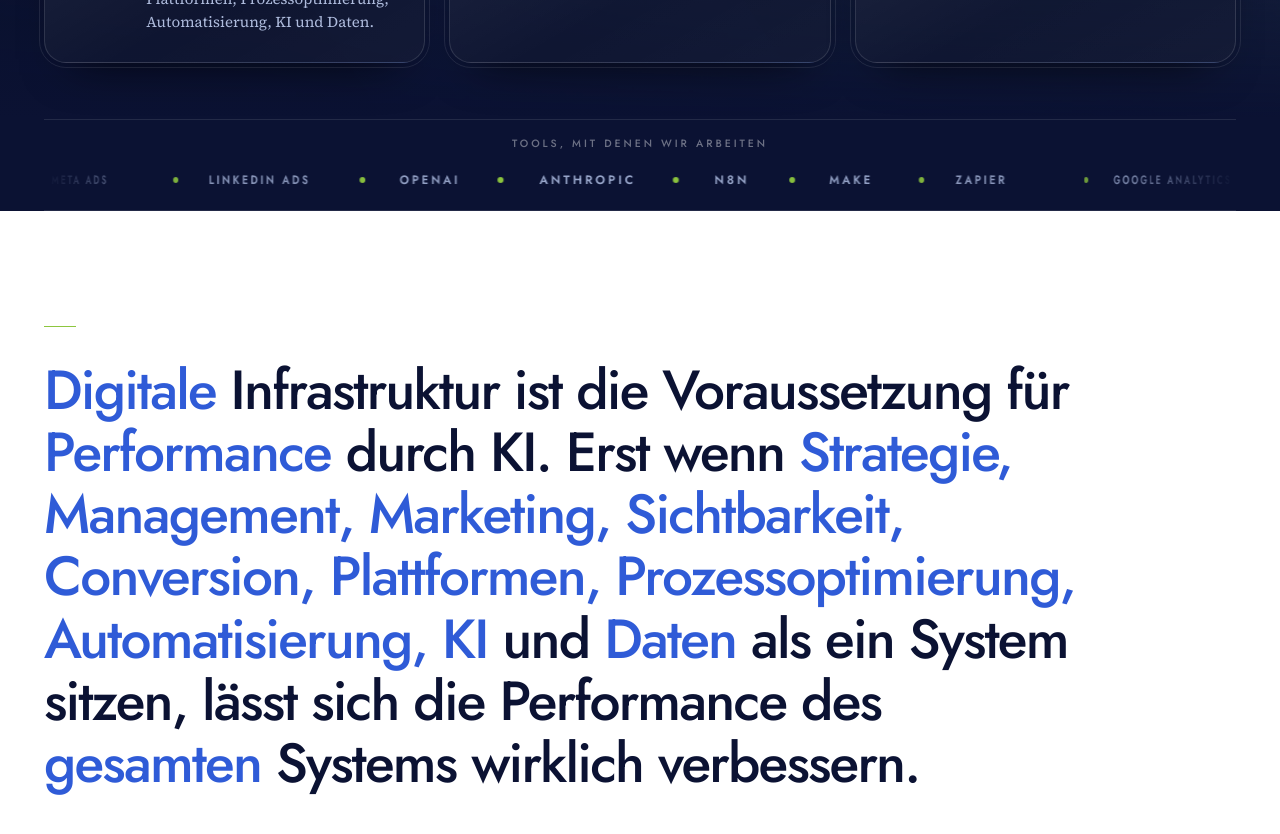
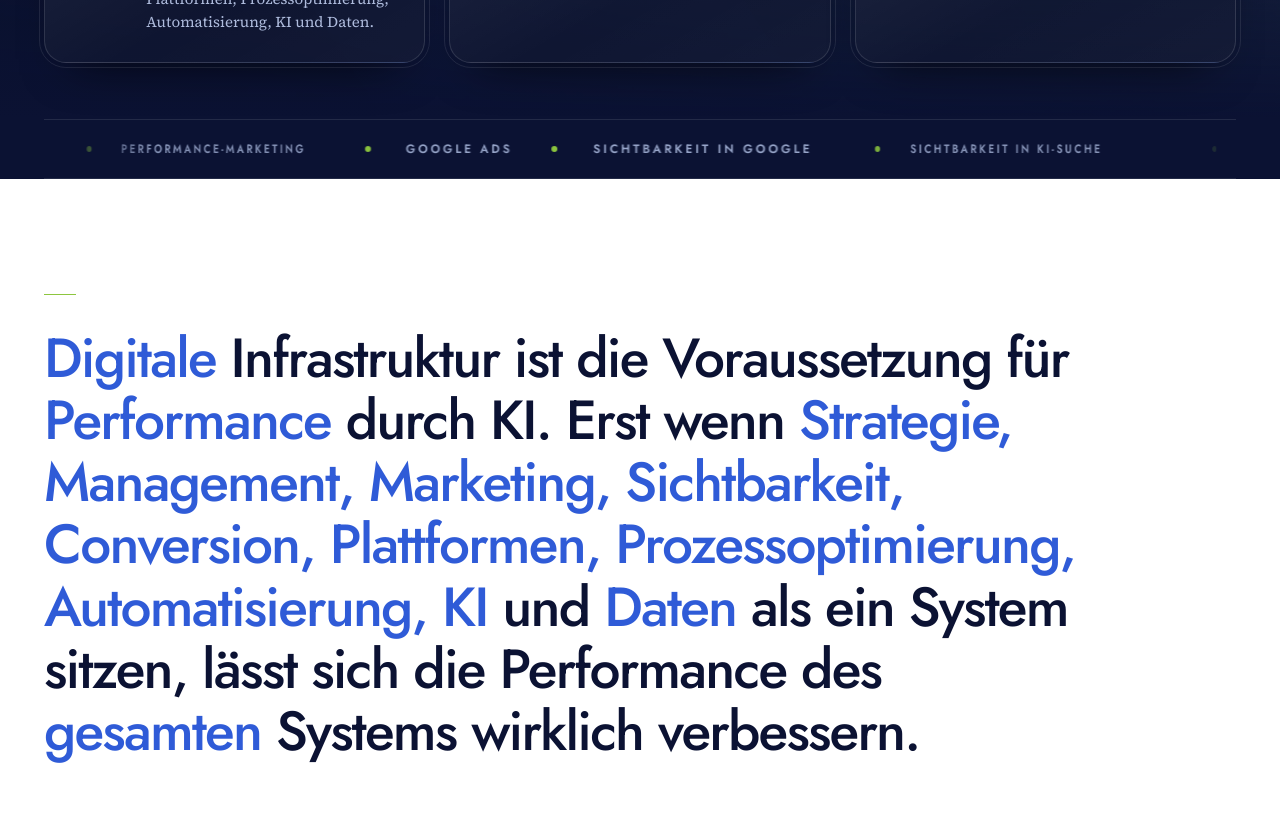
Before and after one commit to nizarladouz/Ladouz-Digital, a Next.js app in the folder ladouz-digital/: page / in a window 1280 px wide. Shown: the part 880-1714 px from the top of the page. Built offline with nearby package versions, Linux system fonts and the light colour scheme.

Commit message:
Revert tools marquee to offer marquee

```diff
--- a/ladouz-digital/app/page.tsx
+++ b/ladouz-digital/app/page.tsx
@@ -187,10 +187,9 @@ const heroFakten = [
 const instrumentKnoten = ["Strategie", "Management", "Marketing", "Sichtbarkeit", "Conversion", "Plattformen", "Prozessoptimierung", "Automatisierung", "KI", "Daten"];
 
 const laufband = [
-  "Google Ads", "Meta Ads", "LinkedIn Ads",
-  "OpenAI", "Anthropic", "n8n", "Make", "Zapier",
-  "Google Analytics", "Search Console", "Tag Manager",
-  "Notion", "HubSpot", "Salesforce", "Stripe", "Shopify", "WordPress", "Webflow",
+  "Digitale Strategie", "Performance-Marketing", "Google Ads", "Sichtbarkeit in Google",
+  "Sichtbarkeit in KI-Suche", "Conversion-Optimierung", "Websites & Plattformen", "Softwareentwicklung", "KI-Agenten",
+  "Prozess-Automatisierung", "Tracking-Architektur", "Dashboards & Reporting", "Consulting",
 ];
 
 /* Laufband als Walze: Tempo in Pixel pro Sekunde, maximaler Drehwinkel
@@ -1323,10 +1322,9 @@ function Laufband() {
   }, [reduced]);
 
   return (
-    <section aria-label="Tools, mit denen wir arbeiten" className="bg-[#0b1233] px-6">
+    <section aria-label="Leistungsspektrum" className="bg-[#0b1233] px-6">
       {/* Gleiche Breite wie der übrige Inhalt – nicht mehr von Bildschirmrand zu Bildschirmrand. */}
       <div className="mx-auto max-w-[1192px] border-y border-white/10">
-        <p className="pt-4 text-center text-[0.66rem] font-medium uppercase tracking-[0.28em] text-white/40">Tools, mit denen wir arbeiten</p>
         <div ref={fenster} className="ld-walze relative overflow-hidden py-5">
           <div ref={spur} className="ld-walze-spur flex w-max">
             {[0, 1].map((k) => (
```
